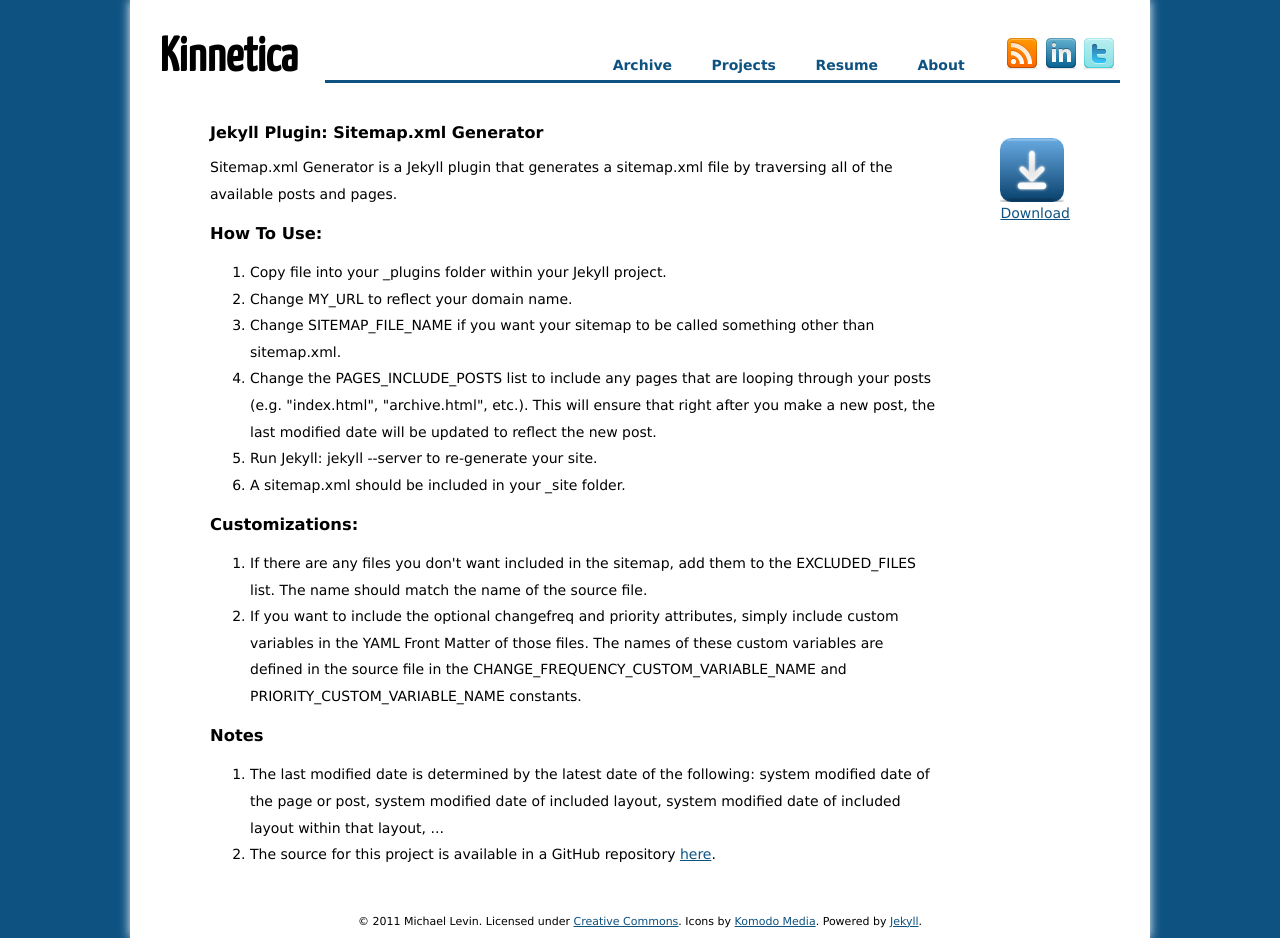
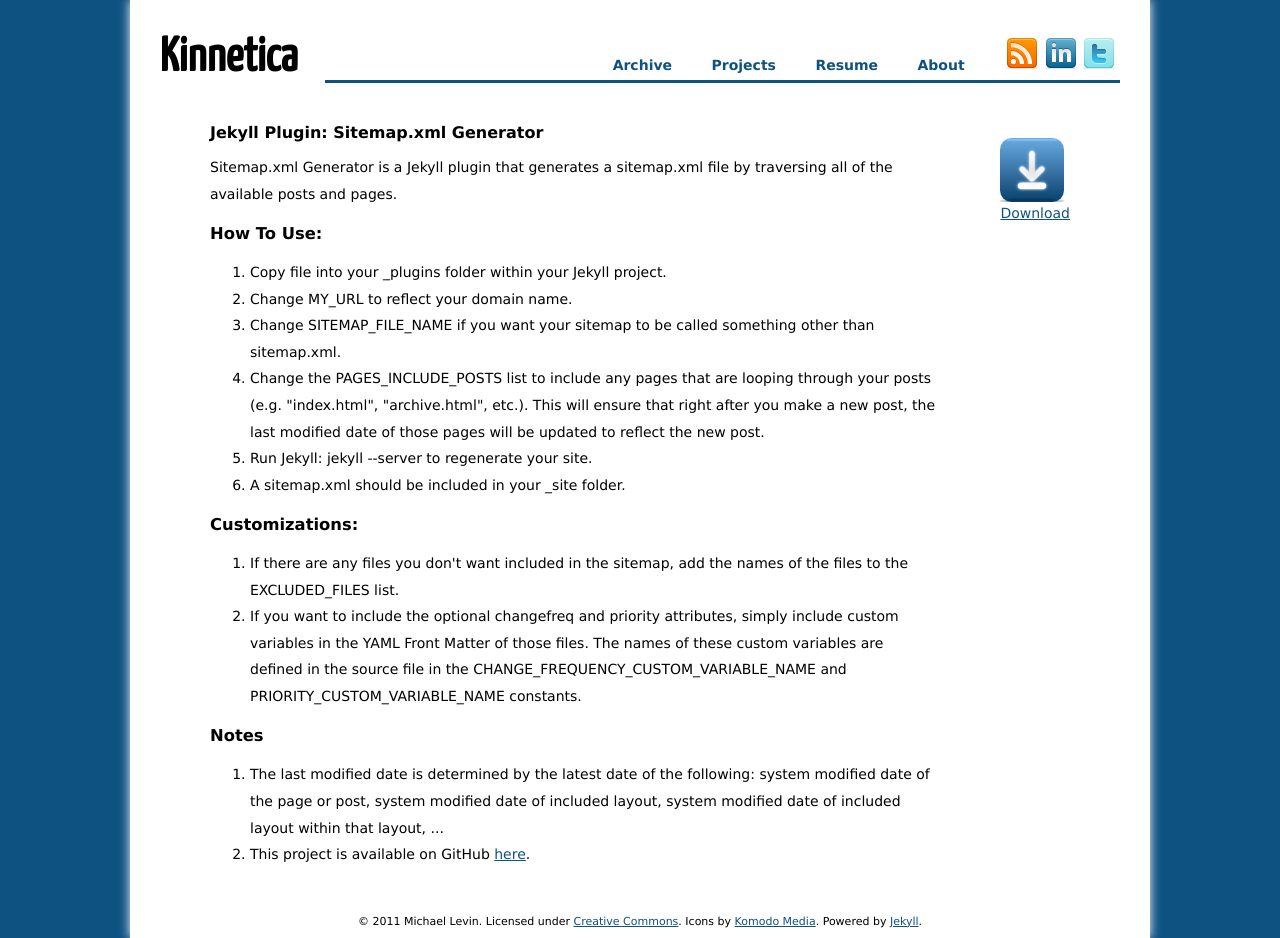
Before and after one commit to kinnetica/kinnetica.com, a Jekyll site: the page built from projects/jekyll-sitemap-generator.html, in a window 1280 px wide. Built offline with Jekyll 4.4.1, drawn with Linux system fonts in a browser that asks for light colours; Markdown is read by kramdown in place of the engine named in the settings.

Commit message:
spelling and grammar corrections

```diff
--- a/projects.html
+++ b/projects.html
@@ -9,7 +9,7 @@ change_frequency: weekly
 <ul>
   <li>
     <a href="/projects/jekyll-sitemap-generator/">Jekyll Plugin: Sitemap.xml Generator</a><br />
-    <p class="sub-project">This plugin will traverse all the pages and posts within a Jekyll site while the site is regenerated and create a sitemap.xml file within the _sites/ folder. The sitemap.xml file is deployed along with your site and submitted to search engines to ensure that search engines can find all of your pages, as well as provide additional metadata about each page.</p>
+    <p class="sub-project">This plugin will traverse all the pages and posts within a Jekyll site while the site is regenerated and create a sitemap.xml file within the _sites folder. The sitemap.xml file is deployed along with your site and submitted to search engines to ensure that search engines can find all of your pages, as well as provide additional metadata about each page.</p>
   </li>
   <li>
     <a href="https://github.com/mlevin/Euler">Project Euler Solutions</a>
--- a/projects/jekyll-sitemap-generator.html
+++ b/projects/jekyll-sitemap-generator.html
@@ -18,15 +18,15 @@ permalink: /jekyll-sitemap-generator/index.html
     <li>Copy file into your _plugins folder within your Jekyll project.</li>
     <li>Change MY_URL to reflect your domain name.</li>
     <li>Change SITEMAP_FILE_NAME if you want your sitemap to be called something other than sitemap.xml.</li>
-    <li>Change the PAGES_INCLUDE_POSTS list to include any pages that are looping through your posts (e.g. "index.html", "archive.html", etc.). This will ensure that right after you make a new post, the last modified date will be updated to reflect the new post.</li>
-    <li>Run Jekyll: jekyll --server to re-generate your site.</li>
+    <li>Change the PAGES_INCLUDE_POSTS list to include any pages that are looping through your posts (e.g. "index.html", "archive.html", etc.). This will ensure that right after you make a new post, the last modified date of those pages will be updated to reflect the new post.</li>
+    <li>Run Jekyll: jekyll --server to regenerate your site.</li>
     <li>A sitemap.xml should be included in your _site folder.</li>
   </ol>
 
   <h3>Customizations:</h3>
 
   <ol>
-    <li>If there are any files you don't want included in the sitemap, add them to the EXCLUDED_FILES list. The name should match the name of the source file.</li>
+    <li>If there are any files you don't want included in the sitemap, add the names of the files to the EXCLUDED_FILES list.</li>
     <li>If you want to include the optional changefreq and priority attributes, simply include custom variables in the YAML Front Matter of those files. The names of these custom variables are defined in the source file in the CHANGE_FREQUENCY_CUSTOM_VARIABLE_NAME and PRIORITY_CUSTOM_VARIABLE_NAME constants.</li>
   </ol>
 
@@ -34,7 +34,7 @@ permalink: /jekyll-sitemap-generator/index.html
 
   <ol>
     <li>The last modified date is determined by the latest date of the following: system modified date of the page or post, system modified date of included layout, system modified date of included layout within that layout, ...</li>
-    <li>The source for this project is available in a GitHub repository <a href="https://github.com/kinnetica/jekyll-plugins">here</a>.</li>
+    <li>This project is available on GitHub <a href="https://github.com/kinnetica/jekyll-plugins">here</a>.</li>
   </ol>
 </div>
 <div class="project-description-sidebar">
```
